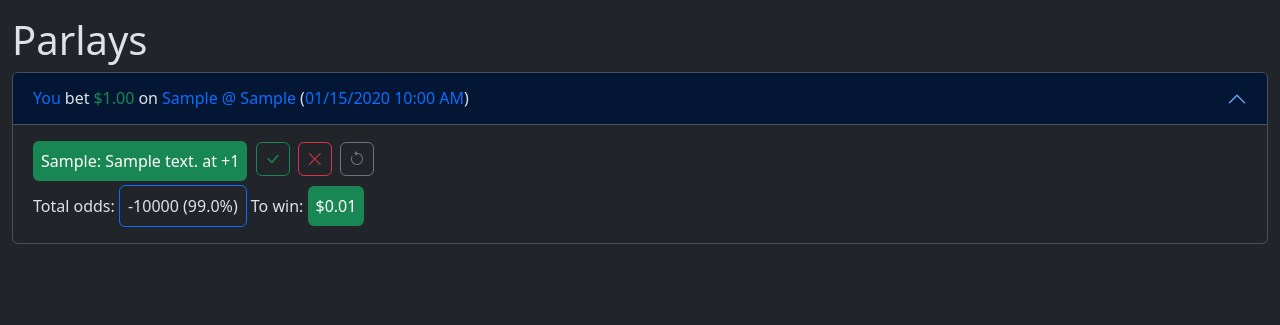
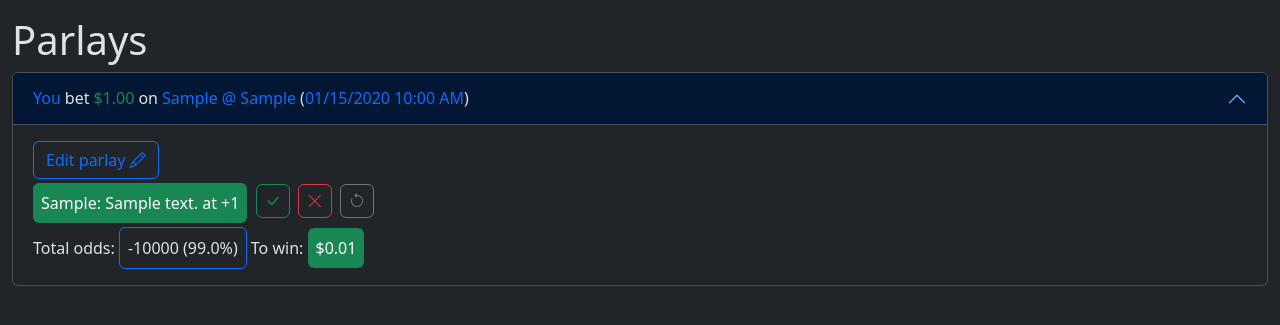
Before and after one commit to FinnE145/ParlayTracker, a Flask app: page /parlays in a window 1280 px wide, after a click that opens the changed part. Shown: the part 56-381 px from the top of the page. Run offline with Flask 3, Linux system fonts and the light colour scheme; a user stored in the database is signed in; tables that the repository leaves empty hold one stand-in row (values such as "Sample post"); parts of the project's set-up code (start-up, migrations or seed data) failed here and were passed over; some libraries are stand-ins or nearby versions.

Commit message:
Parlays: Add link to edit parlays

```diff
--- a/templates/parlays.html
+++ b/templates/parlays.html
@@ -21,6 +21,10 @@
                     </h2>
                     <div id="collapse-{{ loop.index }}" class="accordion-collapse collapse" aria-labelledby="heading-{{ loop.index }}" data-bs-parent="#parlaysAccordion">
                         <div class="accordion-body">
+                            {% if current_user.UserId == parlay.user.id %}
+                                <a class="btn btn-outline-primary mb-1" href="/parlays/edit/{{ parlay.id }}">Edit parlay <i class="bi bi-pencil"></i></a>
+                                <br>
+                            {% endif %}
                             {% for bet in parlay.bets %}
                                 <div id="bet-{{ parlay.id }}-{{ bet.id }}" class="{% if bet.success == None %}border border-secondary{% elif not bet.success %}text-bg-danger{% else %}text-bg-success{% endif %} rounded p-2 mb-1 d-inline-block">{{ bet.category }}: {{ bet.details }} at {{ bet.odds }}</div>
                                 {% if current_user.UserId == parlay.user.id %}
```
